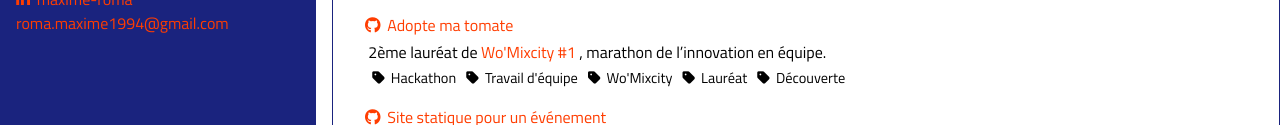
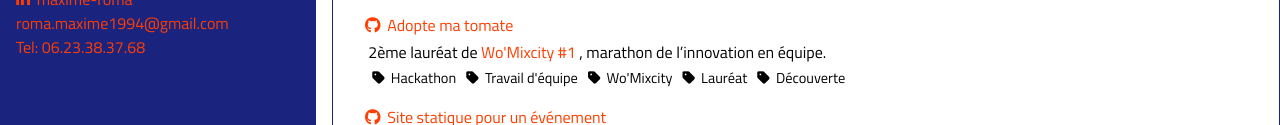
Before and after one commit to maximeroma/CV, a plain HTML site: page index.html in a window 1280 px wide. Shown: the part 642-767 px from the top of the page. Drawn offline with Linux system fonts and the light colour scheme.

Commit message:
minor update

```diff
--- a/index.html
+++ b/index.html
@@ -31,6 +31,7 @@
               <li class="hover"><i class="fa fa-github" aria-hidden="true"></i> <a target="_blank" href="https://github.com/maximeroma">maximeroma</a></li>
               <li class="hover"><i class="fa fa-linkedin" aria-hidden="true"></i> <a target="_blank" href="https://www.linkedin.com/in/maxime-roma-91b297145/"> maxime-roma</a></li>
               <li class="hover"><a href="mailto:"roma.maxime1994@gmail.com">roma.maxime1994@gmail.com</a></li>
+              <li class="hover">Tel: 06.23.38.37.68</li>
             </ul>
           </div>
         </div>
```
